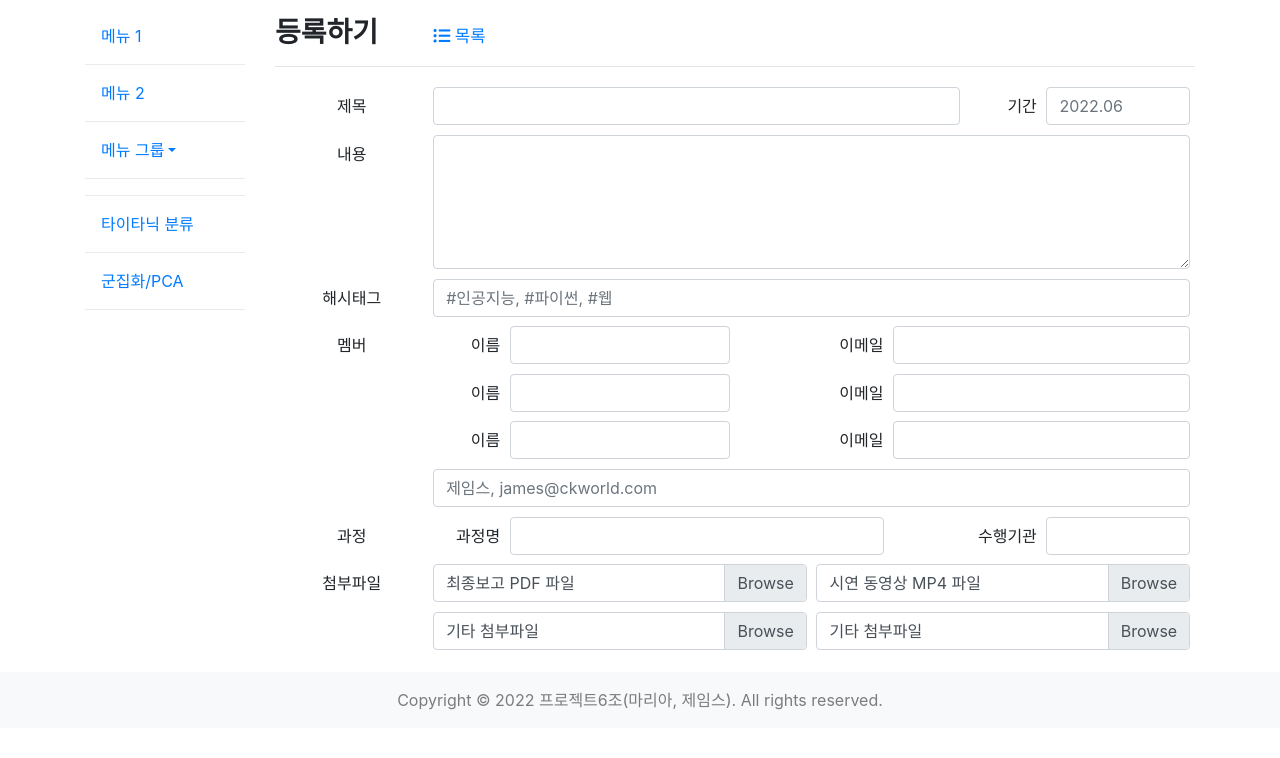
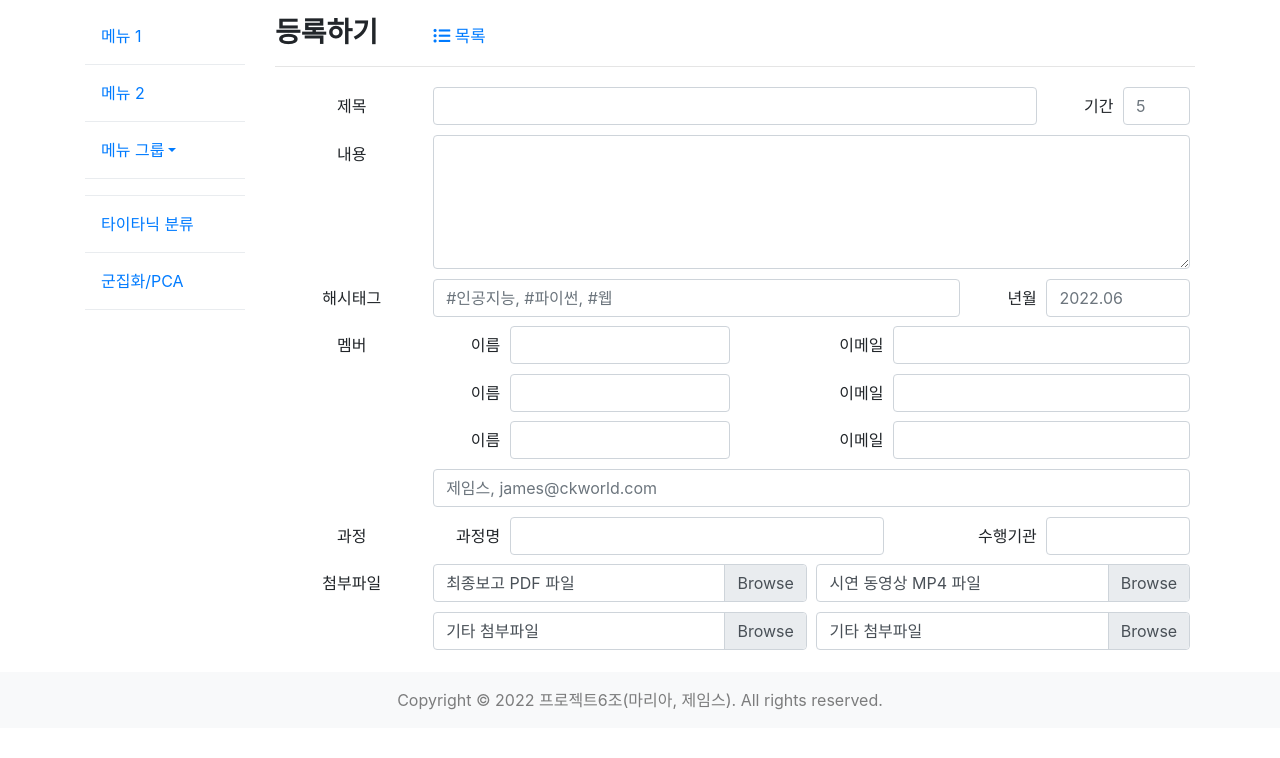
Before and after one commit to ksw0733/Flask_web_project_template, a Flask app: page /pbbs/register in a window 1280 px wide. Shown: the part 72-830 px from the top of the page. Run offline with Flask 2, Linux system fonts and the light colour scheme; some libraries are stand-ins or nearby versions.

Commit message:
프로젝트 게시판

```diff
--- a/templates/pbbs/register.html
+++ b/templates/pbbs/register.html
@@ -15,9 +15,9 @@
                 <table class="table table-borderless table-sm">
                     <tr class="d-flex">
                         <td class="col-2" style="text-align: center;"><label for="title" class="col-form-label">제목</label></td>
-                        <td colspan="2" class="col-7"><input type="text" name="title" id="title" class="form-control"></td>
-                        <td class="col-1" style="text-align: right;"><label for="term" class="col-form-label">기간</label></td>
-                        <td class="col-2"><input type="text" name="term" id="term" class="form-control" placeholder="2022.06"></td>
+                        <td colspan="2" class="col-8"><input type="text" name="title" id="title" class="form-control"></td>
+                        <td class="col-1" style="text-align: right;"><label for="period" class="col-form-label">기간</label></td>
+                        <td class="col-1"><input type="text" name="period" id="period" class="form-control" placeholder="5"></td>
                     </tr>
                     <tr class="d-flex">
                         <td class="col-2" style="text-align: center;"><label for="desc" class="col-form-label">내용</label></td>
@@ -25,7 +25,9 @@
                     </tr>
                     <tr class="d-flex">
                         <td class="col-2" style="text-align: center;"><label for="ht" class="col-form-label">해시태그</label></td>
-                        <td colspan="4" class="col-10"><input type="text" name="ht" id="ht" class="form-control" placeholder="#인공지능, #파이썬, #웹"></td>
+                        <td colspan="2" class="col-7"><input type="text" name="ht" id="ht" class="form-control" placeholder="#인공지능, #파이썬, #웹"></td>
+                        <td class="col-1" style="text-align: right;"><label for="term" class="col-form-label">년월</label></td>
+                        <td class="col-2"><input type="text" name="term" id="term" class="form-control" placeholder="2022.06"></td>
                     </tr>
                     <tr class="d-flex">
                         <td class="col-2" style="text-align: center;"><label for="name1" class="col-form-label">멤버</label></td>
```
